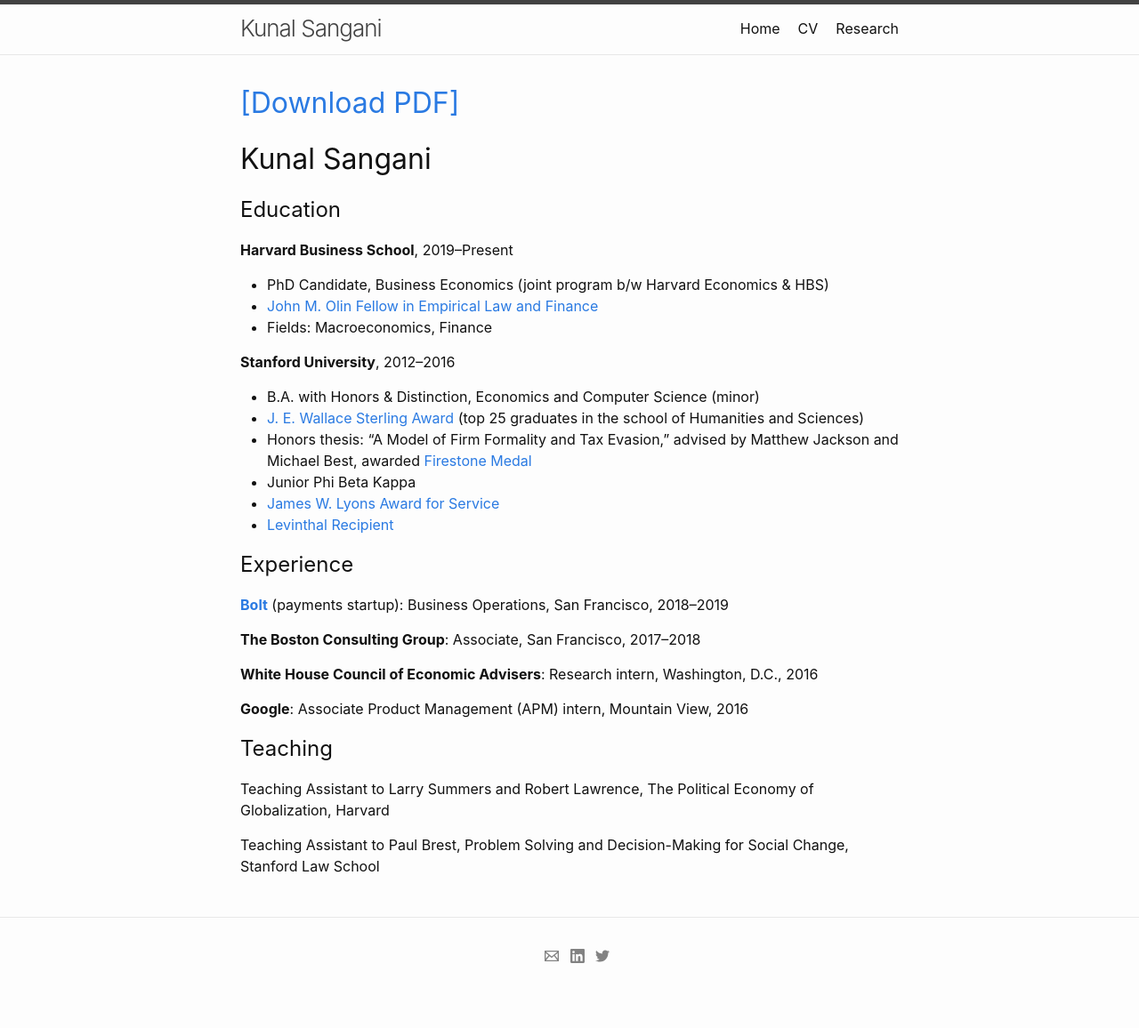
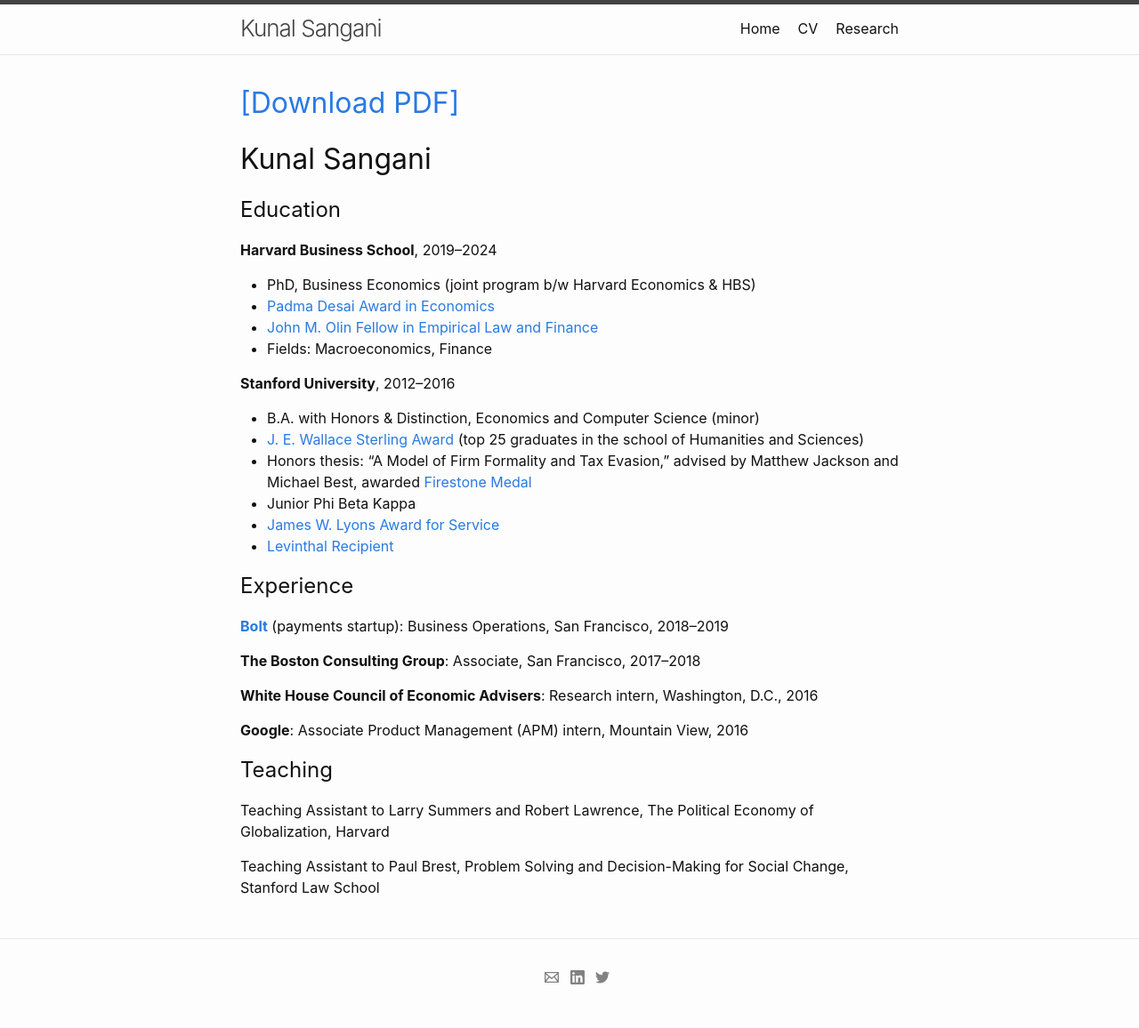
Before and after one commit to kunalsangani/kunalsangani.github.io, a Jekyll site: the page built from cv.markdown, in a window 1280 px wide. Shown: the whole page at 89% size. Built offline with Jekyll 4.4.1, drawn with Linux system fonts in a browser that asks for light colours; nearby versions of some CDN libraries; before the commit the page ends 1132 px from its top, so only the background shows below that.

Commit message:
Updated frontpage

```diff
--- a/cv.markdown
+++ b/cv.markdown
@@ -8,14 +8,15 @@ permalink: /cv
 order: 2
 ---
 
-# [\[Download PDF\]](https://kunalsangani.com/files/cv_live.pdf)
+# [\[Download PDF\]](https://kunalsangani.com/files/ksangani_cv.pdf)
 
 # Kunal Sangani
 
 ## Education
 
-**Harvard Business School**, 2019&ndash;Present
-- PhD Candidate, Business Economics (joint program b/w Harvard Economics & HBS)
+**Harvard Business School**, 2019&ndash;2024
+- PhD, Business Economics (joint program b/w Harvard Economics & HBS)
+- [Padma Desai Award in Economics](https://economics.harvard.edu/news/kunal-sangani-awarded-padma-desai-prize)
 - [John M. Olin Fellow in Empirical Law and Finance](https://pcg.law.harvard.edu/fellows/kunal-sangani/)
 - Fields: Macroeconomics, Finance
 
--- a/index.markdown
+++ b/index.markdown
@@ -12,8 +12,8 @@ order: 1
 
 ![Kunal Sangani headshot](/assets/images/kunalsangani_headshot_cropped.jpeg){:class='kunal'}
 
-I'm a fifth-year PhD student at Harvard with interests in macroeconomics and finance. My work relates to inflation, aggregate productivity, and firm behavior.
+I am an economist with interests in macroeconomics and finance. My work relates to inflation, aggregate productivity, and firm behavior.
 
-**I am on the 2023–2024 job market.**
+I am a postdoctoral fellow at Stanford from 2024-2025 and will join the Northwestern Economics department as an Assistant Professor starting in 2025.
 
-Previously, I worked at Bolt, a payments startup in San Francisco, and the Boston Consulting Group.
+I earned a Ph.D. in Business Economics in 2024 from Harvard, advised by Gabriel Chodorow-Reich, Ludwig Straub, and Andrei Shleifer. Previously, I worked at Bolt, a payments startup in San Francisco, and the Boston Consulting Group.
```
